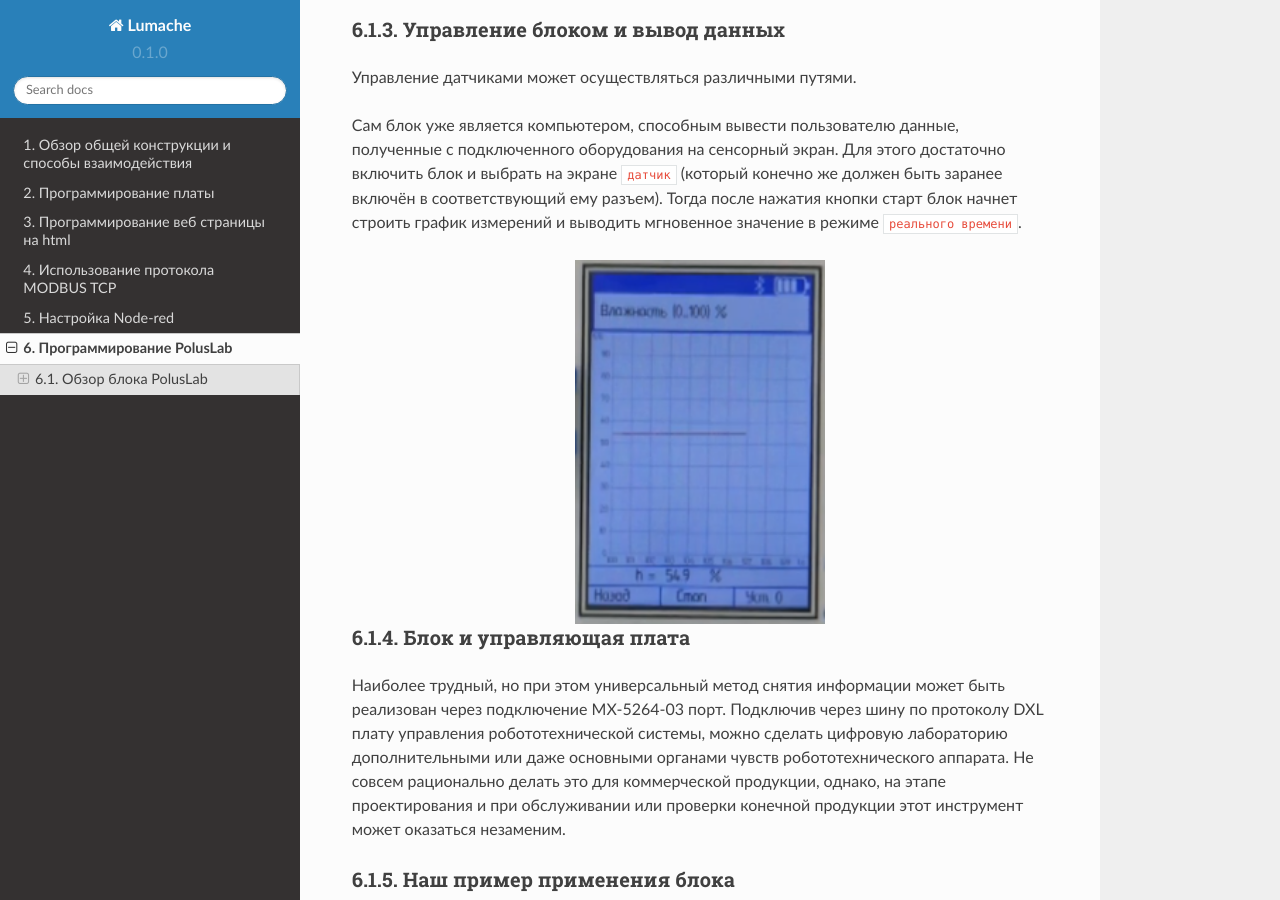
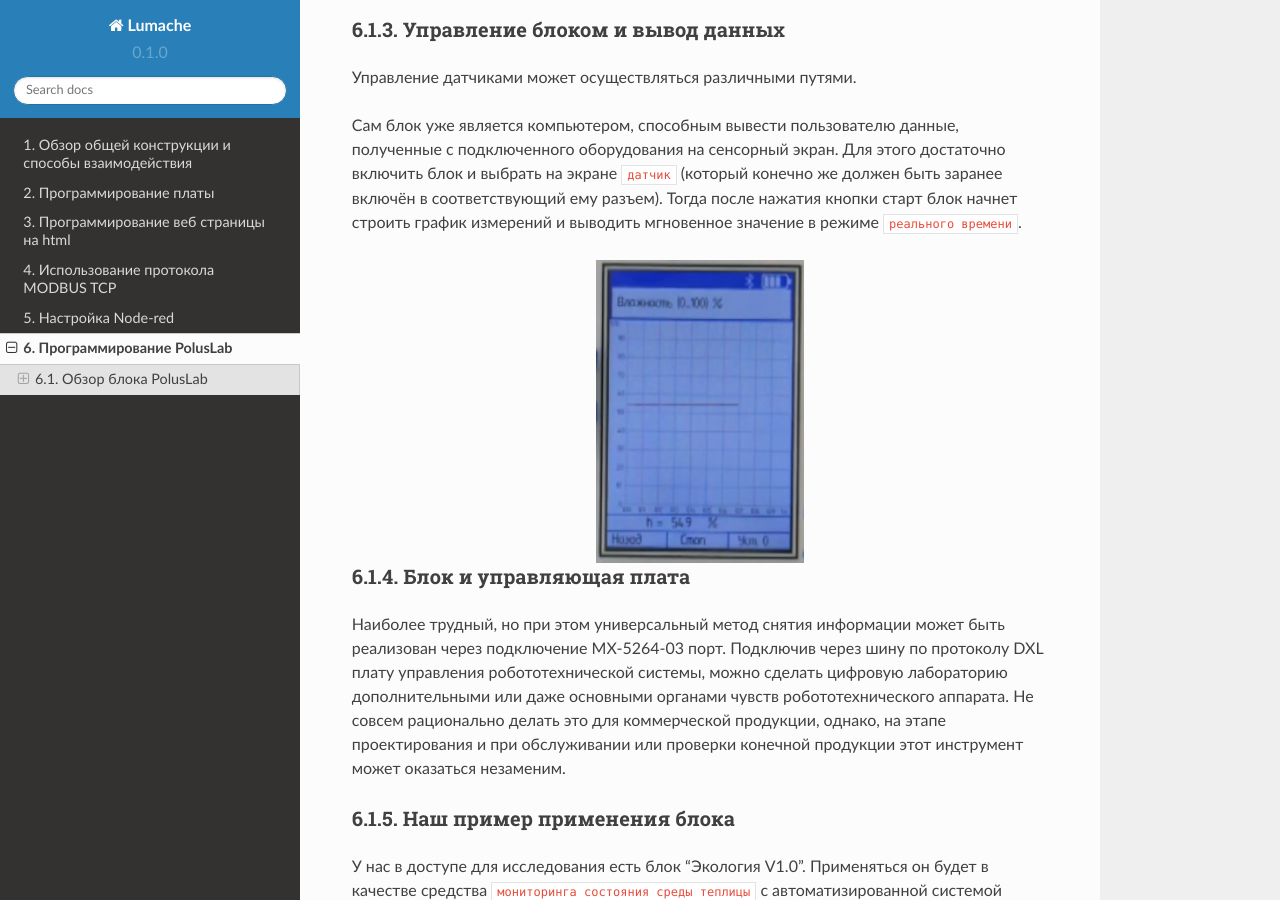
Before and after one commit to BBanwz/book_AL_GH, a Sphinx documentation site: the page built from docs/source/6/1.rst, in a window 1280 px wide and 900 px high, scrolled down 1812 px. Built offline with Sphinx 7.4.7 and the Read the Docs theme 2.0.0, drawn with Linux system fonts in a browser that asks for light colours.

Commit message:
Update 1.rst

```diff
--- a/docs/source/6/1.rst
+++ b/docs/source/6/1.rst
@@ -77,7 +77,7 @@
 Сам блок уже является компьютером, способным вывести пользователю данные, полученные с подключенного оборудования на сенсорный экран. Для этого достаточно включить блок и выбрать на экране ``датчик`` (который конечно же должен быть заранее включён в соответствующий ему разъем). Тогда после нажатия кнопки старт блок начнет строить график измерений и выводить мгновенное значение в режиме ``реального времени``.
 
 .. figure:: images/2.png
-       :width: 36%
+       :width: 30%
        :align: center
        :alt: PolusLab
 
```
